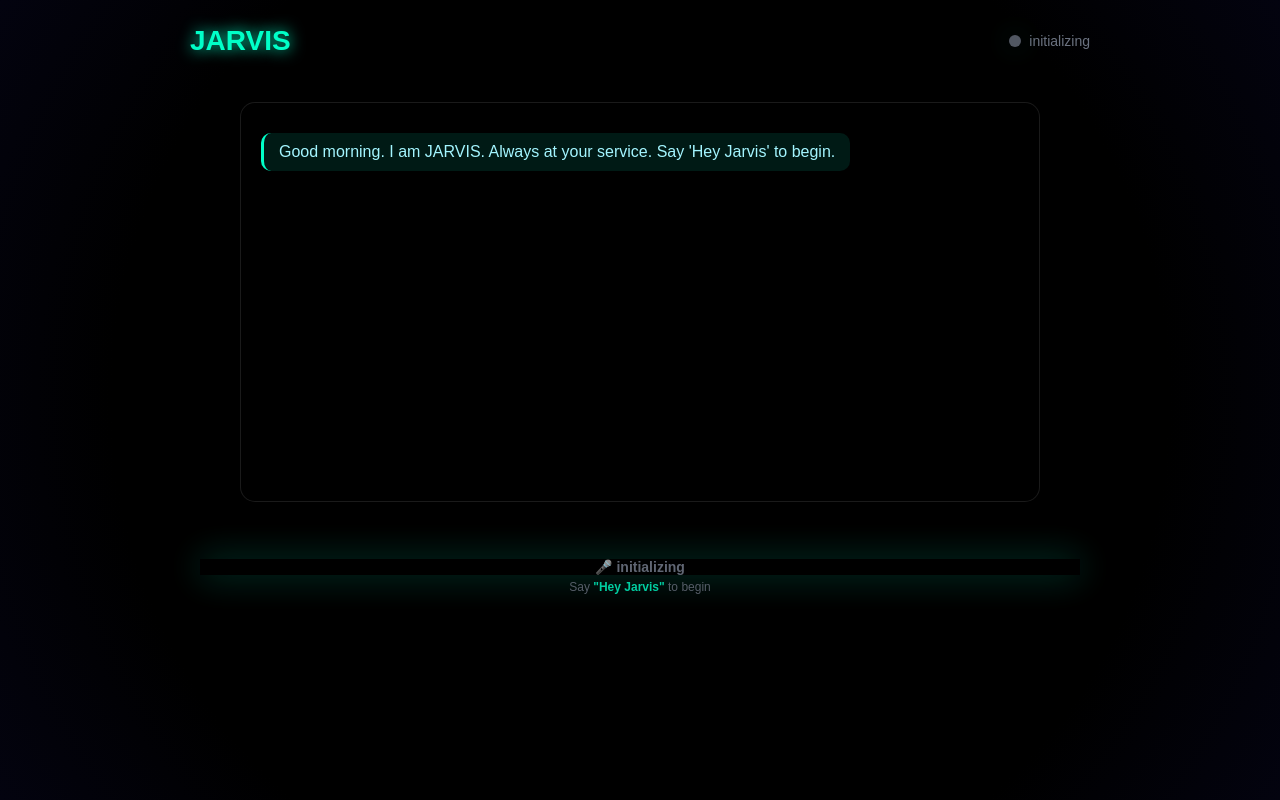
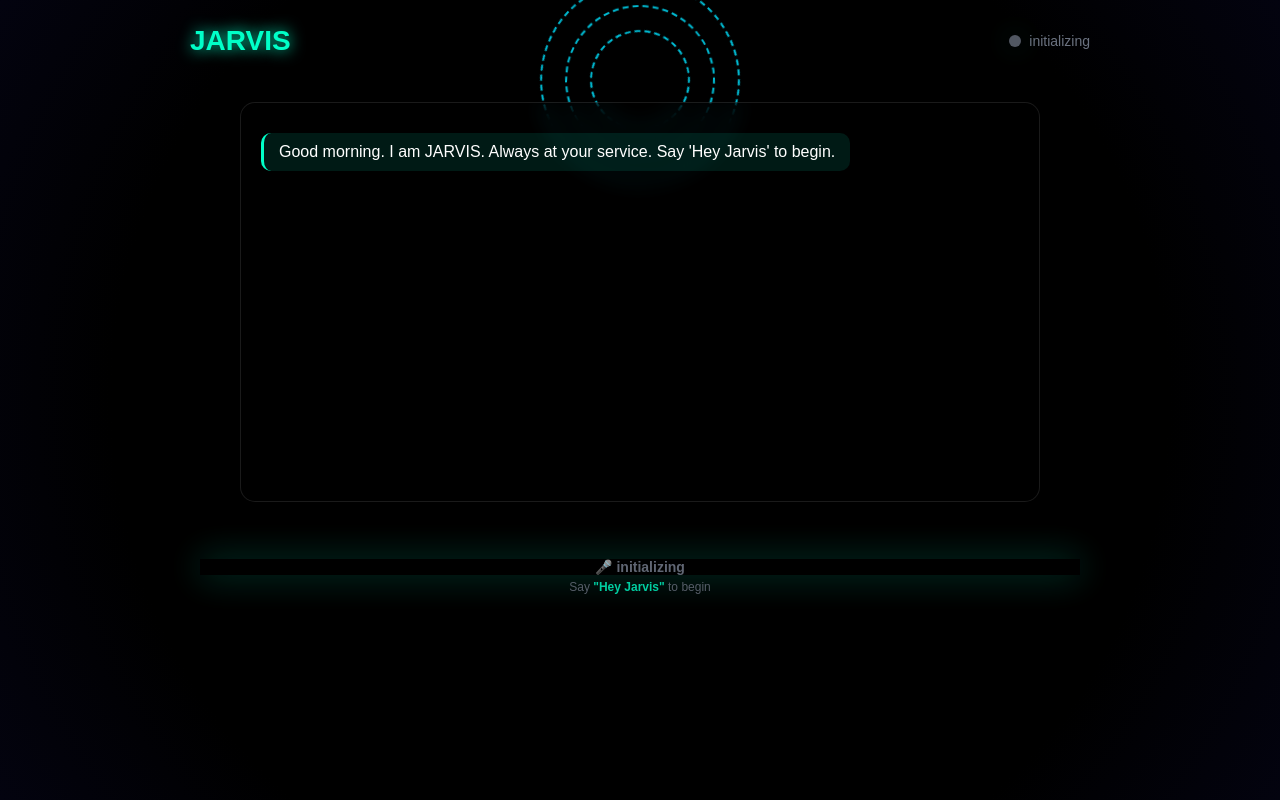
Before and after one commit to terrysean7868-prog/Jarvis-Cloud-Assistant, a React (Create React App) app in the folder jarvis-frontend/: page / in a window 1280 px wide. Built offline with nearby package versions, Linux system fonts and the light colour scheme; no server answers.

Commit message:
Update UI

```diff
--- a/jarvis-frontend/src/App.css
+++ b/jarvis-frontend/src/App.css
@@ -429,7 +429,37 @@
   background: rgba(0,255,200,0.6);
 }
 
-@keyframes spin {
-  from { transform: rotate(0deg); }
-  to { transform: rotate(360deg); }
+.app-container {
+  position: relative;
+  width: 100%;
+  height: 100vh;
+  background: linear-gradient(135deg, #1e1e2f, #3a3a5f);
+  color: #fff;
+  font-family: 'Roboto', sans-serif;
+  overflow: hidden;
 }
+
+.chat-section {
+  position: absolute;
+  bottom: 10%;
+  width: 100%;
+  padding: 20px;
+  box-sizing: border-box;
+}
+
+.message {
+  margin: 10px 0;
+  padding: 10px;
+  border-radius: 5px;
+}
+
+.message.jarvis {
+  background-color: #00bcd4;
+  color: #fff;
+}
+
+.message.user {
+  background-color: #3a3a5f;
+  color: #fff;
+  text-align: right;
+}
--- a/jarvis-frontend/src/App.jsx
+++ b/jarvis-frontend/src/App.jsx
@@ -1,6 +1,7 @@
 import React, { useEffect, useRef, useState } from "react";
 import "./App.css";
 import "./reactor.css";
+import DottedRings from "./components/DottedRings";
 
 export default function App() {
   const [status, setStatus] = useState("initializing");
@@ -271,19 +272,7 @@
         </div>
       </header>
 
-      {/* Animated Dotted Rings - Three concentric circles */}
-      <div className="reactor-container">
-        <div className="reactor-ring reactor-ring-1"></div>
-        <div className="reactor-ring reactor-ring-2"></div>
-        <div className="reactor-ring reactor-ring-3"></div>
-        <div
-          className="reactor-core"
-          style={{
-            opacity: reactorEnergy,
-            transform: `scale(${0.8 + reactorEnergy * 0.4})`
-          }}
-        ></div>
-      </div>
+      <DottedRings />
 
       <div className="conversation">
         {conversation.map((m, i) => (
--- /dev/null
+++ b/jarvis-frontend/src/components/DottedRings.css
@@ -0,0 +1,45 @@
+.dotted-rings {
+  position: absolute;
+  top: 10%;
+  left: 50%;
+  transform: translate(-50%, -50%);
+  width: 200px;
+  height: 200px;
+  display: flex;
+  justify-content: center;
+  align-items: center;
+}
+
+.ring {
+  position: absolute;
+  border: 2px dashed #00bcd4;
+  border-radius: 50%;
+  animation: rotate 4s linear infinite;
+}
+
+.ring1 {
+  width: 100px;
+  height: 100px;
+  animation-delay: 0s;
+}
+
+.ring2 {
+  width: 150px;
+  height: 150px;
+  animation-delay: 0.5s;
+}
+
+.ring3 {
+  width: 200px;
+  height: 200px;
+  animation-delay: 1s;
+}
+
+@keyframes rotate {
+  0% {
+    transform: rotate(0deg);
+  }
+  100% {
+    transform: rotate(360deg);
+  }
+}
--- /dev/null
+++ b/jarvis-frontend/src/components/DottedRings.jsx
@@ -0,0 +1,14 @@
+import React from "react";
+import "./DottedRings.css";
+
+const DottedRings = () => {
+  return (
+    <div className="dotted-rings">
+      <div className="ring ring1"></div>
+      <div className="ring ring2"></div>
+      <div className="ring ring3"></div>
+    </div>
+  );
+};
+
+export default DottedRings;
```
Also changed, not shown: 13 other files (tests, documents, lock files or other folders).
